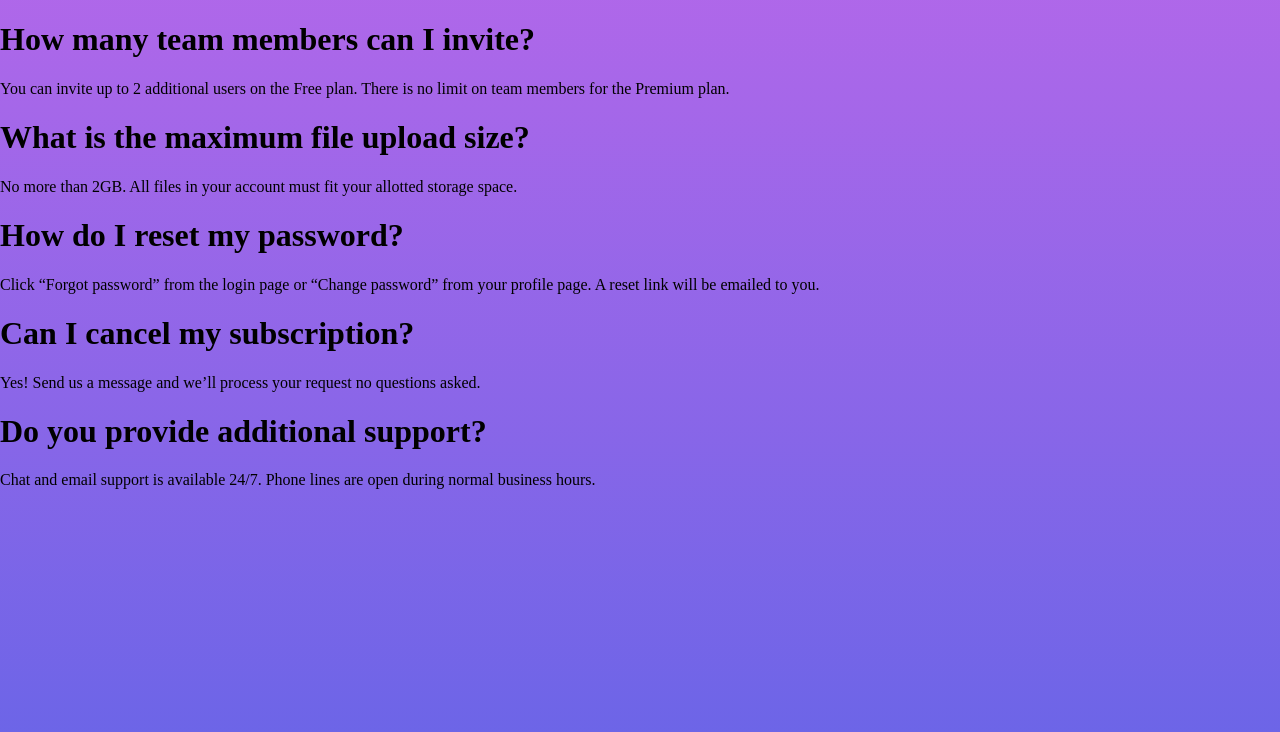
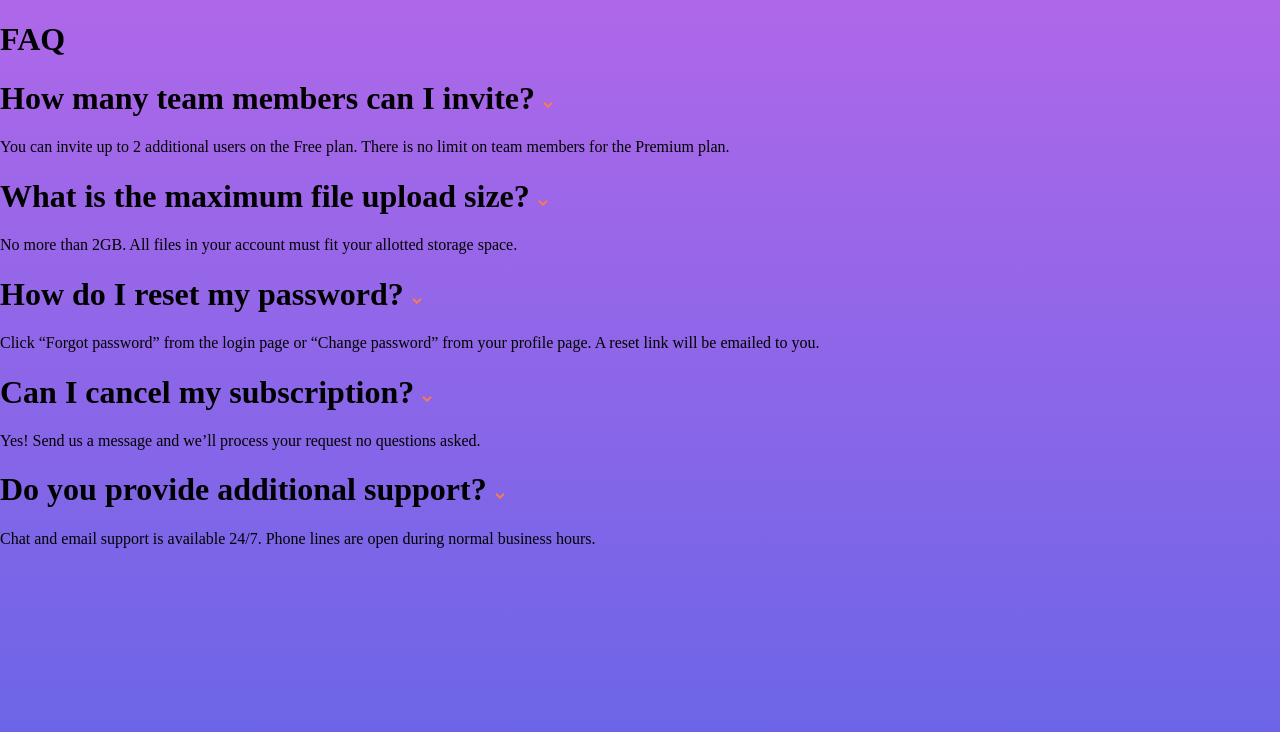
Before and after one commit to nirglus/faq-accordion-card-main, a plain HTML site: page index.html in a window 1280 px wide. Drawn offline with Linux system fonts and the light colour scheme.

Commit message:
add arrow img

```diff
--- a/index.html
+++ b/index.html
@@ -12,27 +12,28 @@
   <div class="faq-qard">
     <div class="imgDiv"></div>
     <div class="questions">
+      <h1 id="faqH1">FAQ</h1>
       <div class="quest-ans">
-        <h1 class="questHeading">How many team members can I invite?</h1>
+        <h1 class="questHeading">How many team members can I invite? <span class="arrow"><img src="images/icon-arrow-down.svg"></span></h1>
         <p class="questPara"> You can invite up to 2 additional users on the Free plan. There is no limit on
           team members for the Premium plan.
         </p>
       </div>
       <div class="quest-ans">
-        <h1 class="questHeading">What is the maximum file upload size?</h1>
+        <h1 class="questHeading">What is the maximum file upload size? <span class="arrow"><img src="images/icon-arrow-down.svg"></span></h1>
         <p class="questPara">No more than 2GB. All files in your account must fit your allotted storage space.</p>
       </div>
       <div class="quest-ans">
-        <h1 class="questHeading">How do I reset my password?</h1>
+        <h1 class="questHeading">How do I reset my password? <span class="arrow"><img src="images/icon-arrow-down.svg"></span></h1>
         <p class="questPara">Click “Forgot password” from the login page or “Change password” from your profile page.
           A reset link will be emailed to you.</p>
       </div>
       <div class="quest-ans">
-        <h1 class="questHeading">Can I cancel my subscription?</h1>
+        <h1 class="questHeading">Can I cancel my subscription? <span class="arrow"><img src="images/icon-arrow-down.svg"></span></h1>
         <p class="questPara">Yes! Send us a message and we’ll process your request no questions asked.</p>
       </div>
       <div class="quest-ans">
-        <h1 class="questHeading">Do you provide additional support?</h1>
+        <h1 class="questHeading">Do you provide additional support? <span class="arrow"><img src="images/icon-arrow-down.svg"></span></h1>
         <p class="questPara">Chat and email support is available 24/7. Phone lines are open during normal business hours.</p>
       </div>
     </div>
```
